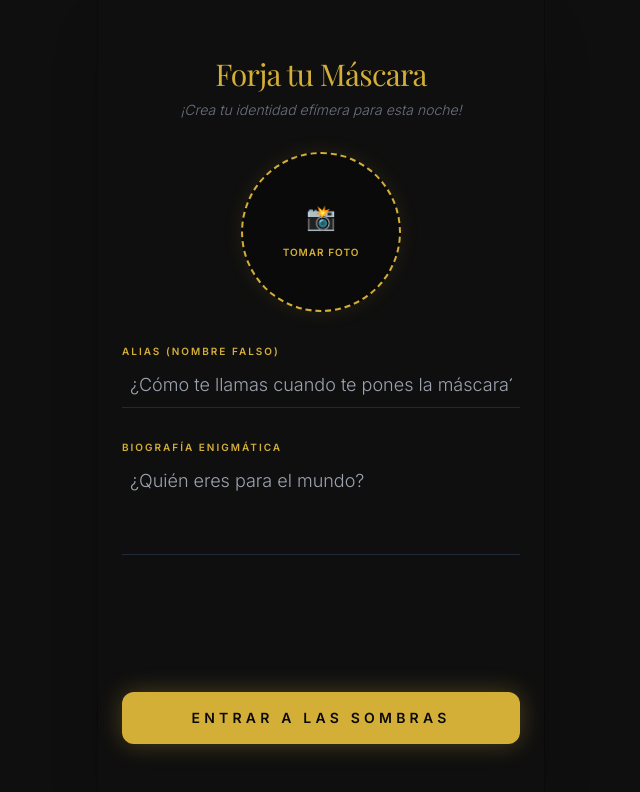
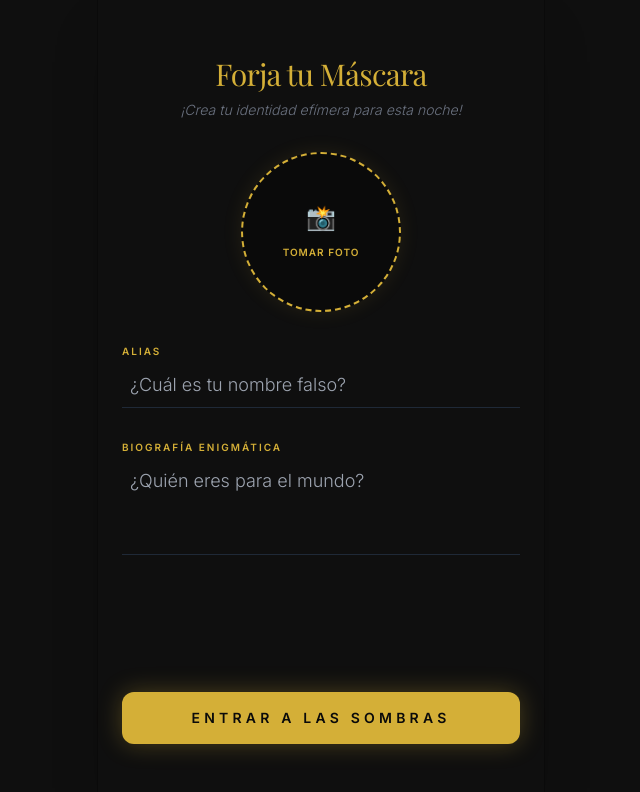
Before and after one commit to carlosmateovalenciamatallana/la-noche-de-las-mascaras, a React app in the folder frontend/: page /register-mask in a window 1280 px wide. Shown: the top 792 px of the page, without its empty margins (319-959 px from the left). Built offline with nearby package versions, Linux system fonts and the light colour scheme; the HTML template or start-up script is replaced by a standard one; a web font is replaced by a local one.

Commit message:
FIX: placeholders actualizados

```diff
--- a/frontend/src/pages/RegisterMask.jsx
+++ b/frontend/src/pages/RegisterMask.jsx
@@ -98,10 +98,10 @@ export default function RegisterMask() {
 
         {/* Inputs de Texto */}
         <div className="flex flex-col gap-1">
-          <label className="text-gold text-[10px] font-bold uppercase tracking-[0.2em]">Alias (Nombre Falso)</label>
+          <label className="text-gold text-[10px] font-bold uppercase tracking-[0.2em]">Alias</label>
           <input
             type="text"
-            placeholder="¿Cómo te llamas cuando te pones la máscara?"
+            placeholder="¿Cuál es tu nombre falso?"
             className="bg-transparent border-b border-gray-800 p-2 text-white focus:outline-none focus:border-gold transition-colors text-lg font-light"
             value={formData.name}
             onChange={(e) => setFormData({ ...formData, name: e.target.value })}
```
